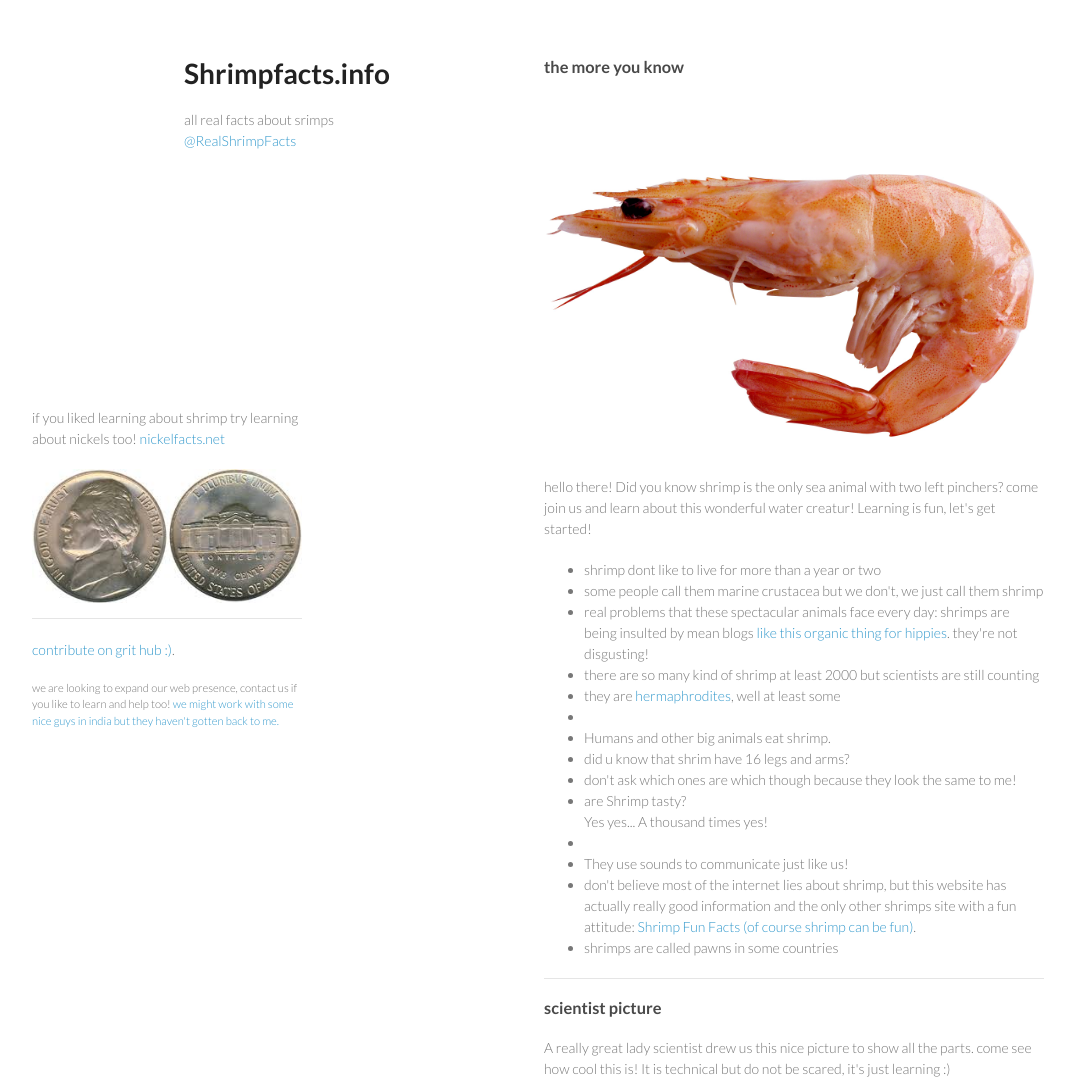
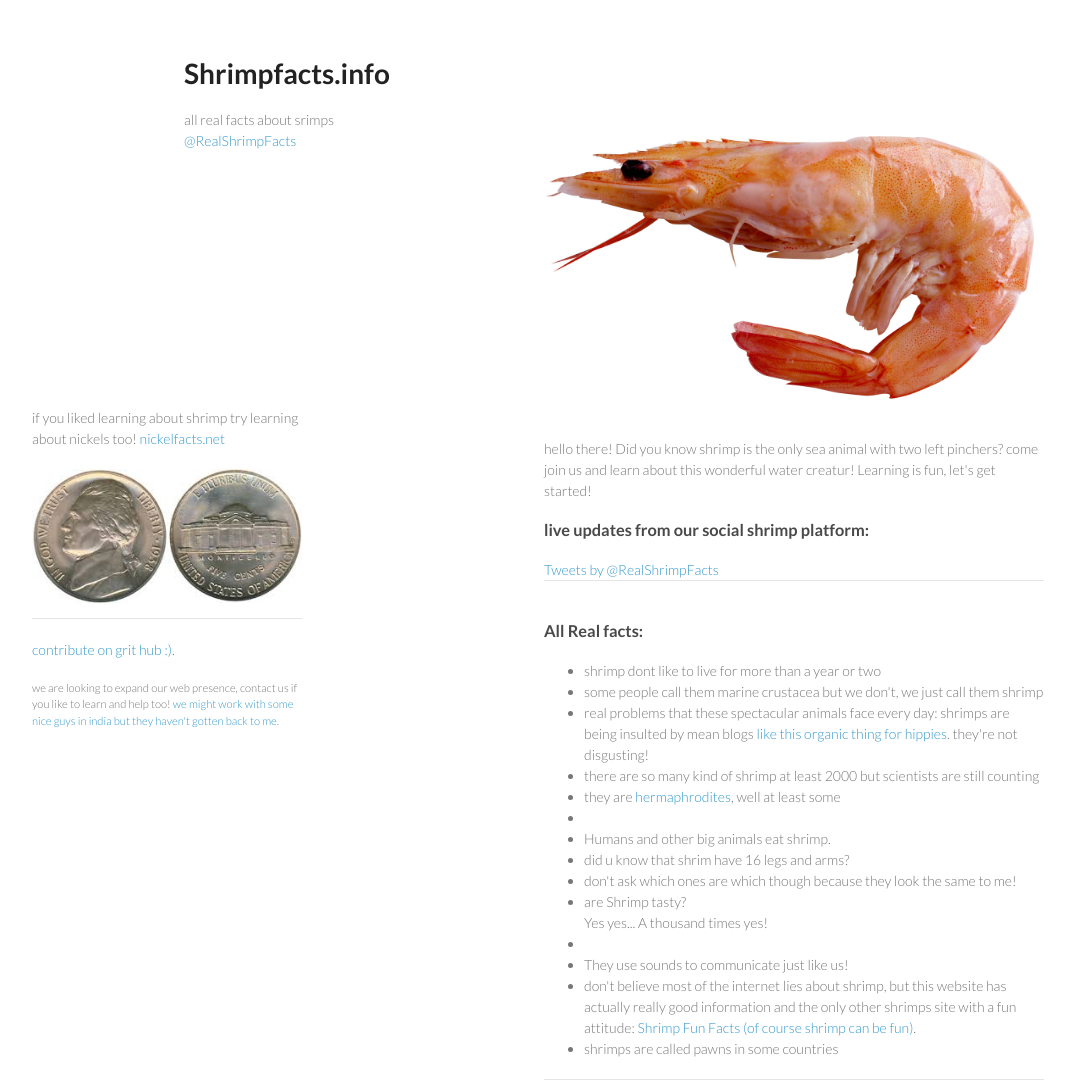
Before and after one commit to mjacobs/shrimpfacts.info, a plain HTML site: page index.html in a window 1280 px wide. Shown: the top 1083 px of the page, without its empty margins (26-1100 px from the left). Drawn offline with Linux system fonts and the light colour scheme.

Commit message:
Add twtr feed

```diff
--- a/index.html
+++ b/index.html
@@ -19,14 +19,26 @@
         <p>all real facts about srimps<br /><a href="https://twitter.com/RealShrimpFacts">@RealShrimpFacts</a></p>
       </header>
       <section>
-        <h3>
-<a id="the-more-you-know" class="anchor" href="#the-more-you-know" aria-hidden="true"><span class="octicon octicon-link"></span></a>the more you know</h3>
 
 <img src="shrimps.jpg" />
 
 <p>hello there! Did you know shrimp is the only sea animal with two left pinchers? come
 join us and learn about this wonderful water creatur! Learning is fun, let's get
 started!</p>
+
+<h3> live updates from our social shrimp platform:</h3>
+            <a class="twitter-timeline"  href="https://twitter.com/RealShrimpFacts"
+data-widget-id="667758660488003585">Tweets by @RealShrimpFacts</a>
+            <script>!function(d,s,id){var
+js,fjs=d.getElementsByTagName(s)[0],p=/^http:/.test(d.location)?'http':'https';if(!d.getElementById(id)){js=d.createElement(s);js.id=id;js.src=p+"://platform.twitter.com/widgets.js";fjs.parentNode.insertBefore(js,fjs);}}(document,"script","twitter-wjs");</script>
+
+
+
+<br />
+<hr />
+<br />
+
+<h3>All Real facts:</h3>
 <p>
 <ul>
 <li>shrimp dont like to live for more than a year or two</li>
```
